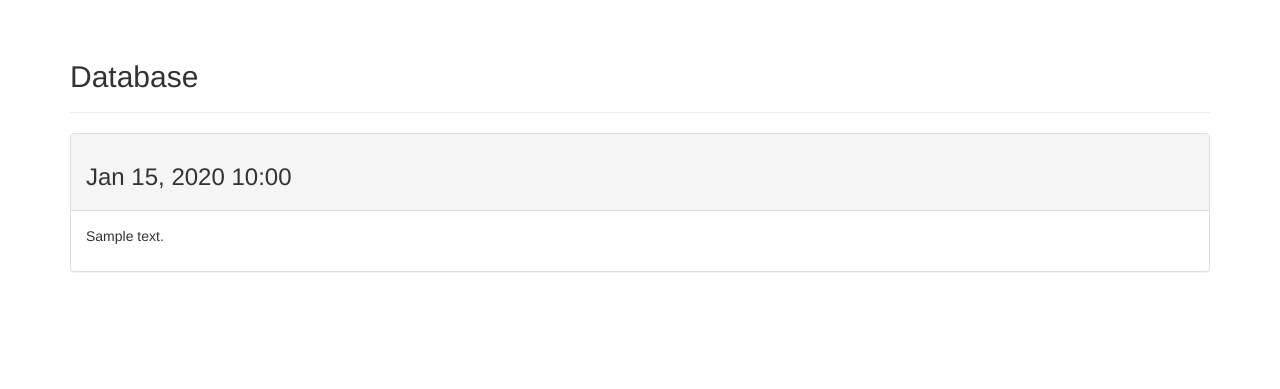
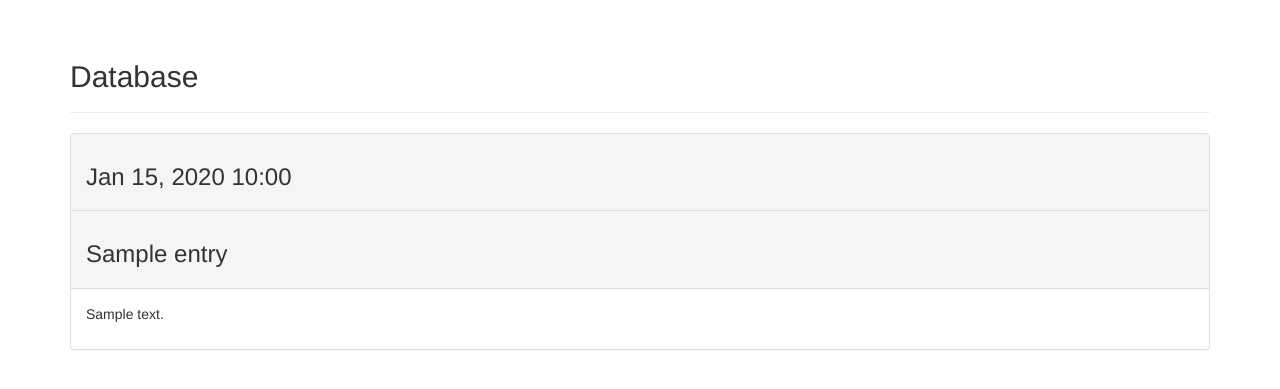
Before and after one commit to tpchencn/myweb, a Django app: template templates/learning_logs/topic.html in a window 1280 px wide. Shown: the part 51-440 px from the top of the page. Run offline with Django 3.2, Linux system fonts and the light colour scheme; data comes from the database, SQL or seed files in the repository; both versions use the stored data as it was after the commit; the template is opened without the code that fills it: values that come from a table or form of the project are taken from there, most other values are stand-ins (such as "Sample title", 1, 10 or a date in 2020); parts of the project's set-up code (start-up, migrations or seed data) failed here and were passed over; some libraries are stand-ins or nearby versions.

Commit message:
add title

```diff
--- a/learning_logs/models.py
+++ b/learning_logs/models.py
@@ -16,7 +16,8 @@ class Entry(models.Model):
     """ 学到的有关某个主题的具体知识 """
     topic = models.ForeignKey(Topic, on_delete=True)
     title = models.CharField(max_length=20, blank=True)
-    text = MDTextField
+    #text = models.TextField(blank=True)
+    content = MDTextField(blank=True)
     date_added = models.DateTimeField(auto_now_add=True)
 
     class Meta:
--- a/learning_logs/views.py
+++ b/learning_logs/views.py
@@ -17,7 +17,7 @@ def topics(request):
 def topic(request, topic_id):
     """ 显示单个主题及其所有的条目 """
     topic = Topic.objects.get(id=topic_id)
-    entries = topic.entry_set.order_by('-date_added')
+    entries = topic.entry_set.all().order_by('-date_added')
     context = {'topic': topic, 'entries': entries}
     return render(request, 'learning_logs/topic.html', context)
 
--- a/templates/learning_logs/topic.html
+++ b/templates/learning_logs/topic.html
@@ -11,8 +11,13 @@
                     {{ entry.date_added|date:'M d, Y H:i' }}
                 </h3>
             </div>
+            <div class="panel-heading">
+                <h3>
+                    {{ entry.title }}
+                </h3>
+            </div>
             <div class="panel-body">
-                {{ entry.text|linebreaks }}
+                {{ entry.content|linebreaks }}
             </div>
         </div> <!-- panel -->
     {% empty %}
```
Also changed, not shown: db.sqlite3, learning_logs/migrations/0008_auto_20190326_1010.py (added), learning_logs/migrations/0009_remove_entry_text.py (added).
